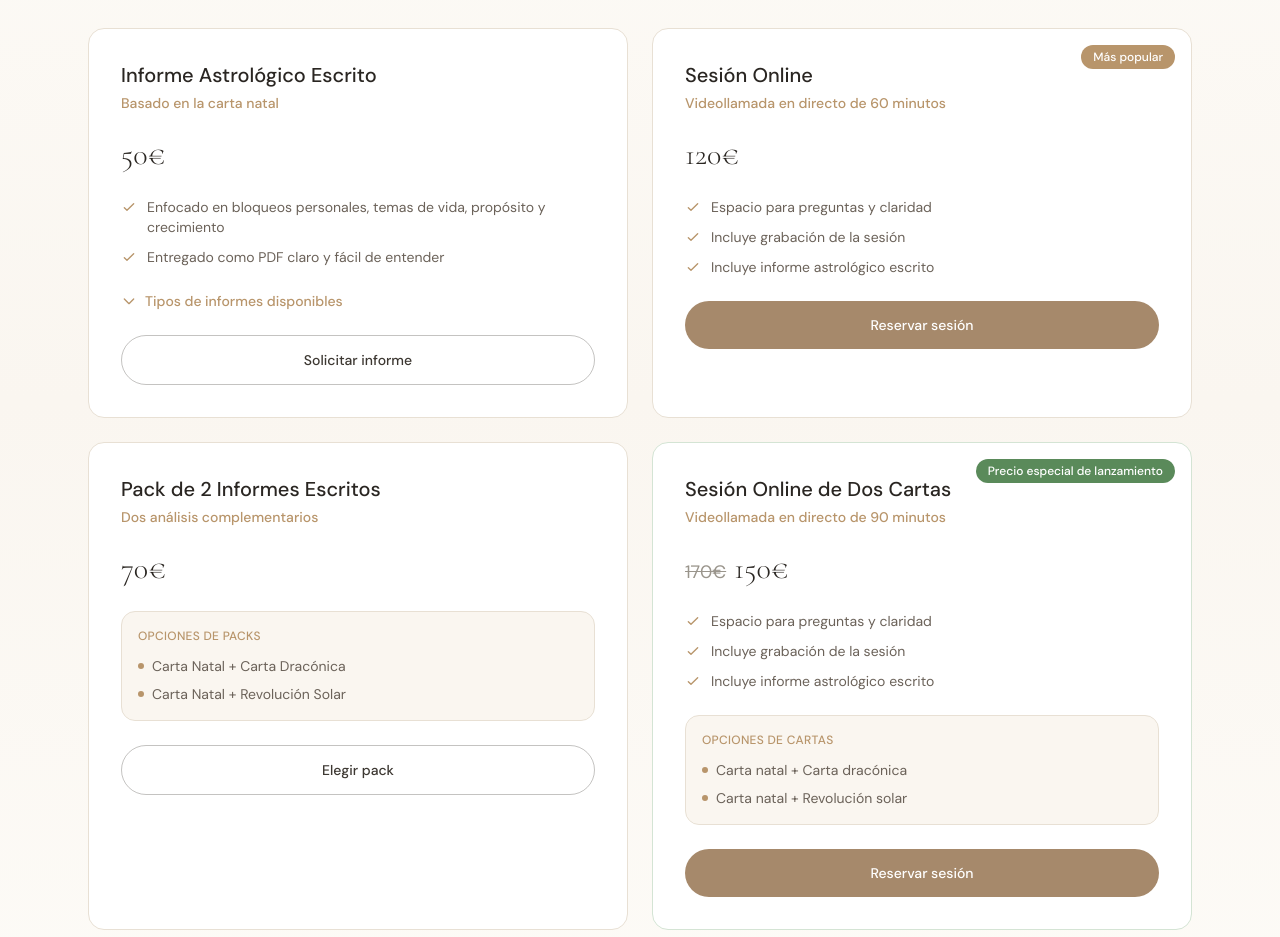
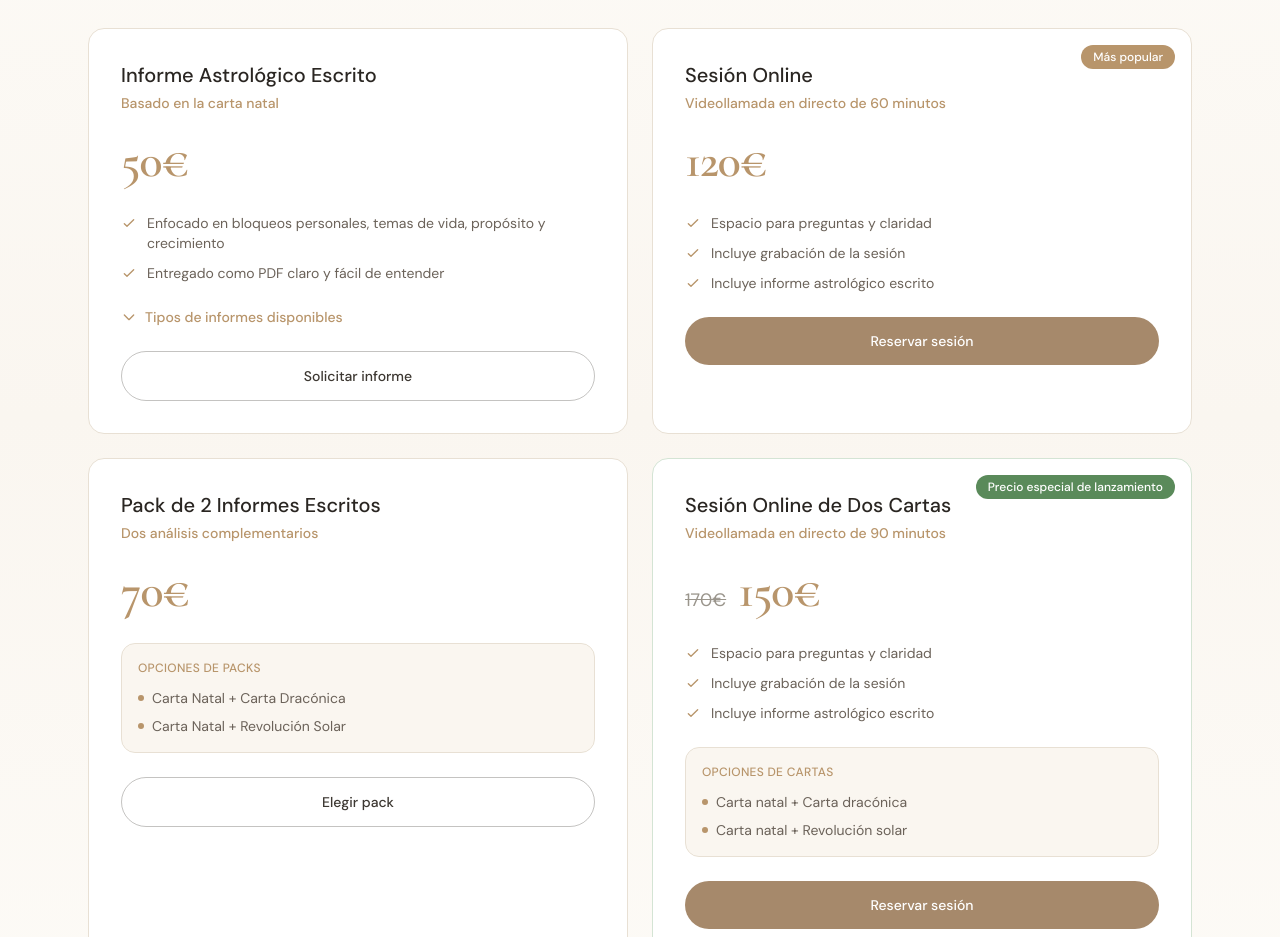
Before and after one commit to astrochiic-hash/astrochiic, a React (Vite) app: page / in a window 1280 px wide. Shown: the part 2400-3337 px from the top of the page. Built offline with nearby package versions, Linux system fonts and the light colour scheme.

Commit message:
Corregir el enlace Stripe del servicio 'Informe Astrológico Escrito 50€'

```diff
--- a/src/web/pages/index.tsx
+++ b/src/web/pages/index.tsx
@@ -301,7 +301,7 @@ const Index = () => {
               ]}
               typesLabel="Tipos de informes disponibles"
               ctaText="Solicitar informe"
-              ctaLink="https://buy.stripe.com/bJecMY3pL9bXaX9gVY0ZW05"
+              ctaLink="https://buy.stripe.com/8x2bIU8K5dsdd5hgVY0ZW00"
             />
 
             {/* Sesión Online 60 min - 120€ */}
@@ -670,11 +670,11 @@ const ServiceCard = ({
         <p className="text-[#B8956B] font-medium text-xs sm:text-sm">{subtitle}</p>
       </div>
 
-      <div className="flex items-baseline gap-2 mb-4 sm:mb-6">
+      <div className="flex items-baseline gap-2 sm:gap-3 mb-5 sm:mb-7 mt-1">
         {oldPrice && (
           <span className="text-base sm:text-lg text-[#9A958C] line-through">{oldPrice}</span>
         )}
-        <span className="text-2xl sm:text-3xl font-light text-[#2A2622]" style={{ fontFamily: "'Cormorant Garamond', serif" }}>{price}</span>
+        <span className="text-3xl sm:text-4xl md:text-5xl font-semibold text-[#B8956B] tracking-tight" style={{ fontFamily: "'Cormorant Garamond', serif" }}>{price}</span>
       </div>
 
       {features.length > 0 && (
```
Also changed, not shown: tasks.json (+1 -1 lines).
